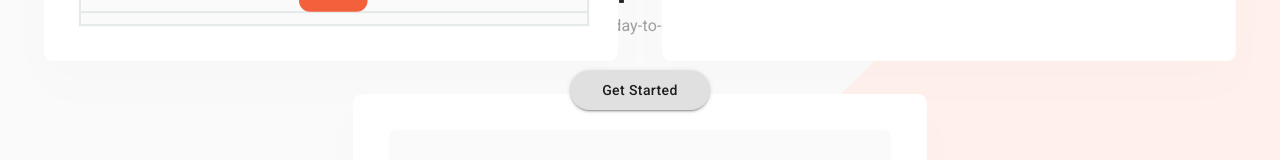
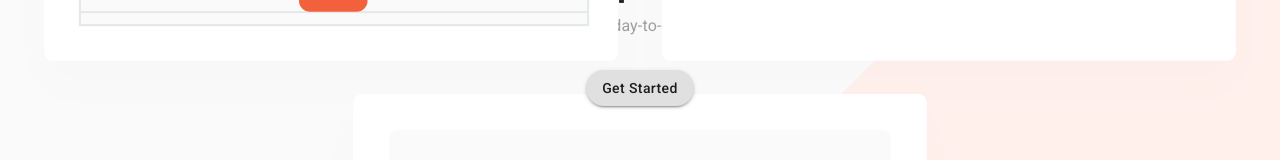
Before and after one commit to iambenbright/managed-landing-page, a React (Create React App) app: page / in a window 1280 px wide. Shown: the part 600-760 px from the top of the page. Built offline with nearby package versions, Linux system fonts and the light colour scheme.

Commit message:
Update styles

```diff
--- a/src/app/components/Hero.js
+++ b/src/app/components/Hero.js
@@ -18,10 +18,7 @@ const useStyles = makeStyles(theme => ({
     textTransform: 'capitalize',
     marginTop: theme.spacing(4),
     boxShadow: theme.shadows[2],
-    paddingTop: theme.spacing(1),
-    paddingBottom: theme.spacing(1),
-    paddingLeft: theme.spacing(4),
-    paddingRight: theme.spacing(4),
+    padding: `${theme.spacing(1)} ${theme.spacing(4)}`,
     borderRadius: 20,
   },
   heroContent: {
```
